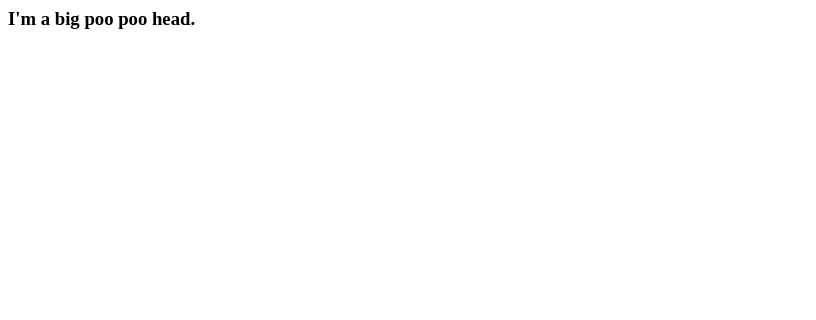
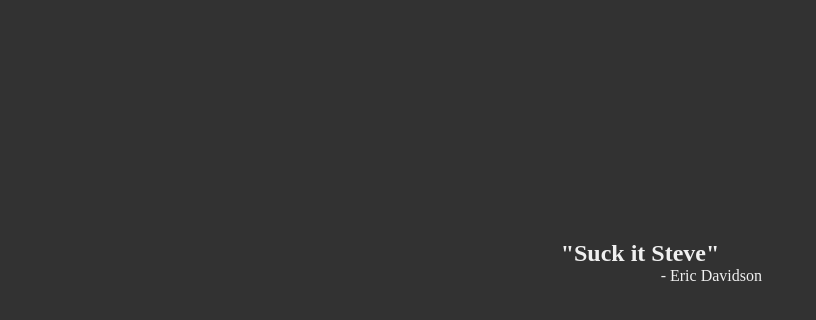
Before and after one commit to mf-amastria/mf-amastria.github.io, a plain HTML site: page index.html in a window 1280 px wide. Shown: the whole page, without its empty margins (0-816 px from the left). Drawn offline with Linux system fonts and the light colour scheme.

Commit message:
Eric won

```diff
--- a/index.html
+++ b/index.html
@@ -1,3 +1,48 @@
-<html>
-    <h3>I'm a big poo poo head.</h3>
+<!--
+    This webpage is a product of Eric Davidson winning the button game
+    which awards him the ability to place whatever he wants on it.
+-->
+<!DOCTYPE html>
+<html lang="en">
+<head>
+    <meta charset="UTF-8">
+    <meta name="viewport" content="width=device-width, initial-scale=1.0">
+    <title>Anthony Mastria</title>
+
+    <style>
+        * {
+            padding: 0;
+            margin: 0;
+        }
+
+        body {
+            display: flex;
+            height: 100vh;
+            width: 100vw;
+            overflow: hidden;
+
+            justify-content: center;
+            color: rgb(240,240,240);
+            background-color: rgb(50,50,50);
+        }
+
+        .quote {
+            position: absolute;
+            top: 30%;
+        }
+
+        .quote p {
+            position: relative;
+            left: 100px;
+        }
+
+
+    </style>
+</head>
+<body>
+    <div class="quote">
+        <h2>"Suck it Steve"</h2>
+        <p>- Eric Davidson</p>
+    </div>
+</body>
 </html>
```
